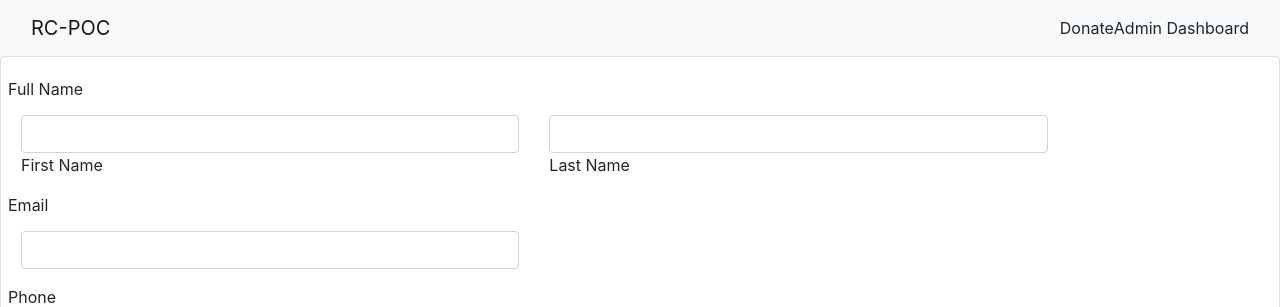
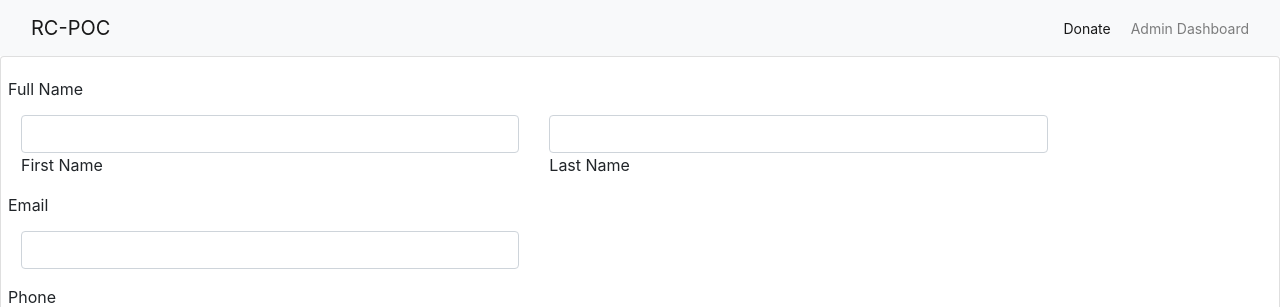
Before and after one commit to timothyakinyelu/flutterwave-payment-test, a Python web app: template src/templates/donations.html in a window 1280 px wide. Shown: the top 307 px of the page. Run offline with Jinja, Linux system fonts and the light colour scheme; the template is opened without the code that fills it, so the values that code supplies are empty.

Commit message:
- added anchor tags

```diff
--- a/src/templates/navbar.html
+++ b/src/templates/navbar.html
@@ -8,11 +8,11 @@
         </div>
         <div class="" id="navbarSupportedContent">
             <ul class="navbar-nav ml-auto">
-                <li class='nav-item' id='sub-nav' href="">
-                    Donate
+                <li class="nav-item">
+                    <a class="nav-link active" aria-current="page" href="#">Donate</a>
                 </li>
-                <li class='nav-item' id='sub-nav' href="">
-                    Admin Dashboard
+                <li class="nav-item">
+                    <a class="nav-link" aria-current="page" href="#">Admin Dashboard</a>
                 </li>
             </ul>
         </div>
```
